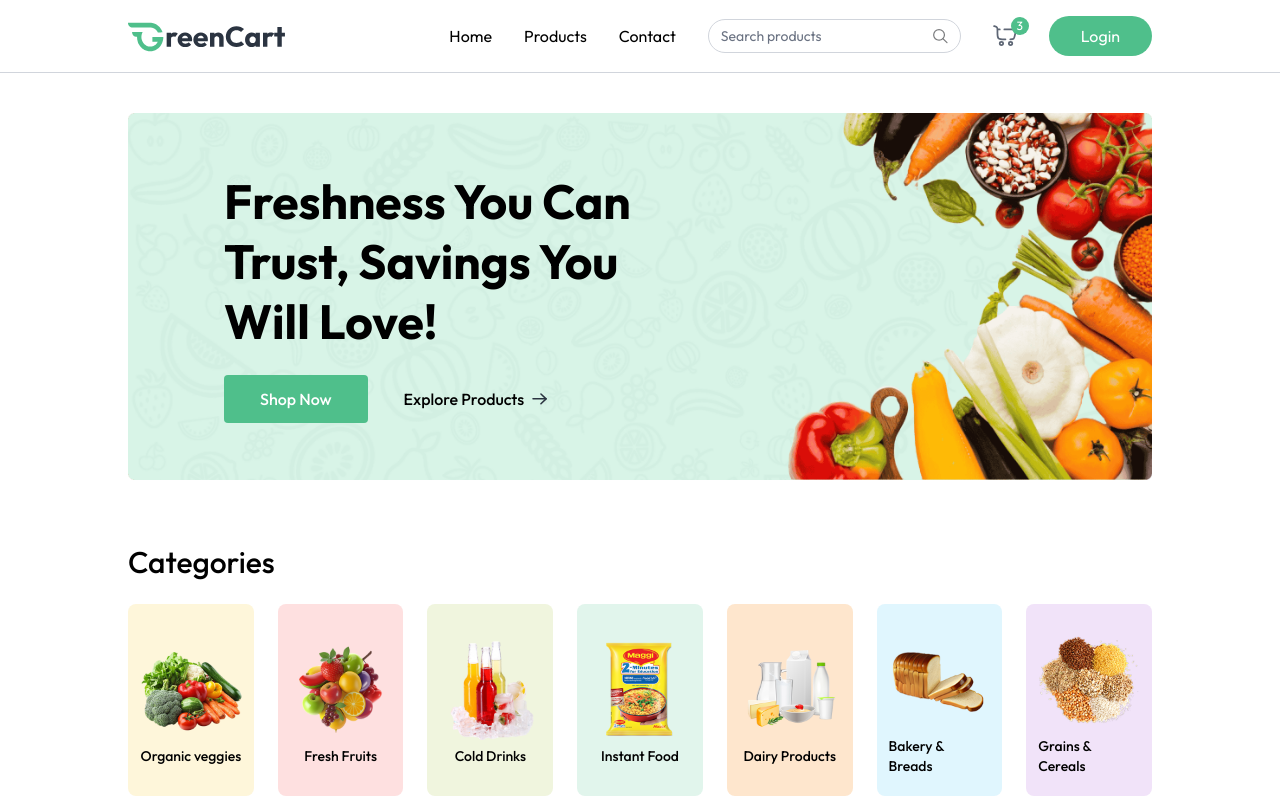
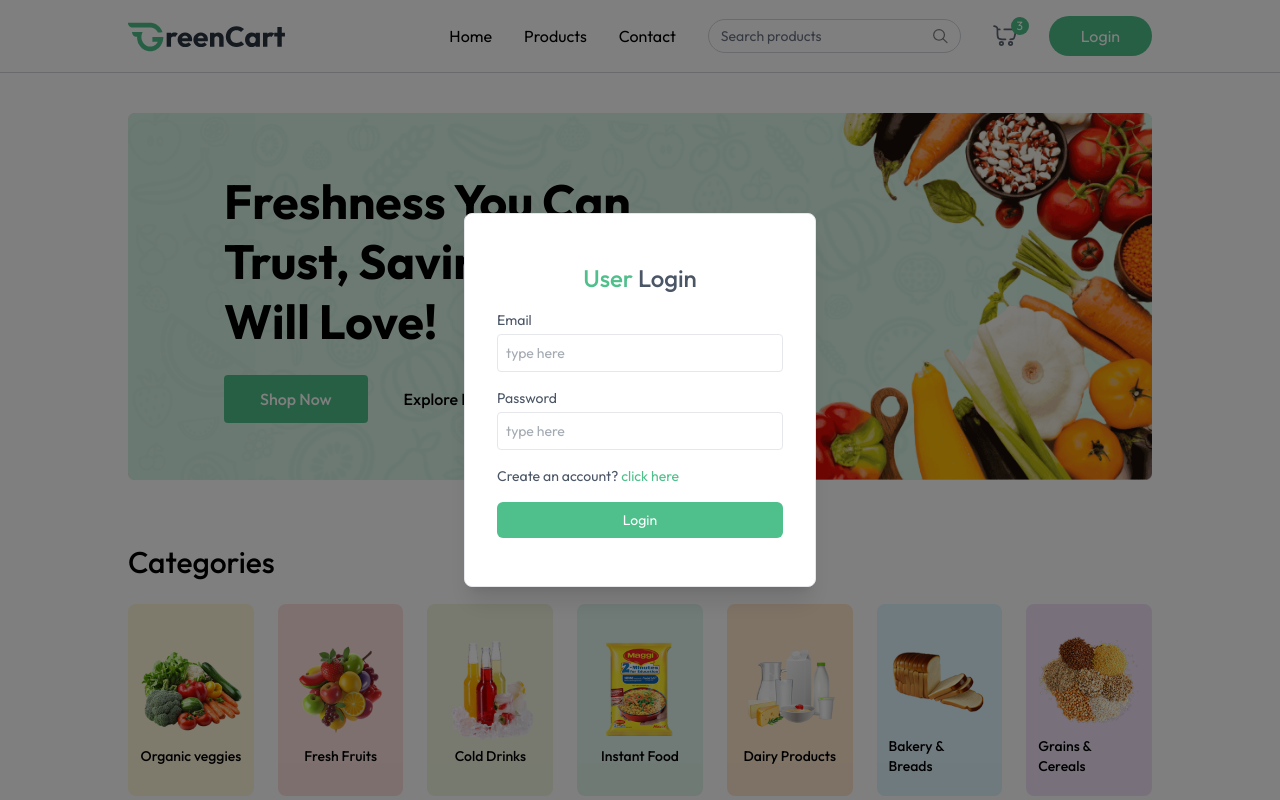
Before and after one commit to arwijesuriya/mern-grocery, a React (Vite) app in the folder frontend/: page / in a window 1280 px wide. Shown: the top 800 px of the page. Built offline with nearby package versions, Linux system fonts and the light colour scheme.

Commit message:
login page completed

```diff
--- a/frontend/src/components/Login.jsx
+++ b/frontend/src/components/Login.jsx
@@ -1,9 +1,67 @@
-import React from 'react'
+import React from "react";
+import { useAppContext } from "../context/AppContext";
 
 const Login = () => {
-  return (
-    <div>Login</div>
-  )
+
+    const { setShowUserLogin, setUser } = useAppContext();
+    const [state, setState] = React.useState("login");
+    const [name, setName] = React.useState("");
+    const [email, setEmail] = React.useState("");
+    const [password, setPassword] = React.useState("");
+
+    const onSubmitHandler = async (event) => {
+        event.preventDefault();
+        setUser({
+            email: "test@example.com",
+            name: "testMail"
+        })
+        setShowUserLogin(false);
+    }
+
+    return (
+        <div
+            onClick={() =>
+                setShowUserLogin(false)
+            }
+            className="fixed top-0 bottom-0 left-0 right-0 z-30 flex items-center text-sm text-gray-600 bg-black/50"
+        >
+            <form
+                onSubmit={onSubmitHandler}
+                onClick={(e) => e.stopPropagation()}
+                className="flex flex-col gap-4 m-auto items-start p-8 py-12 w-80 sm:w-[352px] rounded-lg shadow-xl border border-gray-200 bg-white"
+            >
+                <p className="text-2xl font-medium m-auto">
+                    <span className="text-primary">User</span> {state === "login" ? "Login" : "Sign Up"}
+                </p>
+                {state === "register" && (
+                    <div className="w-full">
+                        <p>Name</p>
+                        <input onChange={(e) => setName(e.target.value)} value={name} placeholder="type here" className="border border-gray-200 rounded w-full p-2 mt-1 outline-primary" type="text" required />
+                    </div>
+                )}
+                <div className="w-full ">
+                    <p>Email</p>
+                    <input onChange={(e) => setEmail(e.target.value)} value={email} placeholder="type here" className="border border-gray-200 rounded w-full p-2 mt-1 outline-primary" type="email" required />
+                </div>
+                <div className="w-full ">
+                    <p>Password</p>
+                    <input onChange={(e) => setPassword(e.target.value)} value={password} placeholder="type here" className="border border-gray-200 rounded w-full p-2 mt-1 outline-primary" type="password" required />
+                </div>
+                {state === "register" ? (
+                    <p>
+                        Already have account? <span onClick={() => setState("login")} className="text-primary cursor-pointer">click here</span>
+                    </p>
+                ) : (
+                    <p>
+                        Create an account? <span onClick={() => setState("register")} className="text-primary cursor-pointer">click here</span>
+                    </p>
+                )}
+                <button className="bg-primary hover:bg-primary-dull transition-all text-white w-full py-2 rounded-md cursor-pointer">
+                    {state === "register" ? "Create Account" : "Login"}
+                </button>
+            </form>
+        </div>
+    )
 }
 
 export default Login
--- a/frontend/src/components/Navbar.jsx
+++ b/frontend/src/components/Navbar.jsx
@@ -36,7 +36,13 @@
                 </div>
 
                 {!user ? (
-                    <button className="cursor-pointer px-8 py-2 bg-primary hover:bg-primary-dull transition text-white rounded-full">
+                    <button
+                        onClick={() => {
+                            setOpen(false);
+                            setShowUserLogin(true);
+                        }}
+                        className="cursor-pointer px-8 py-2 bg-primary hover:bg-primary-dull transition text-white rounded-full"
+                    >
                         Login
                     </button>
                 ) : (
--- a/frontend/src/context/AppContext.jsx
+++ b/frontend/src/context/AppContext.jsx
@@ -12,7 +12,7 @@
     const navigate = useNavigate();
     const [user, setUser] = useState(null);
     const [isSeller, setIseller] = useState(false);
-    const [showUserLogin, setShowUserLogin] = useState(false);
+    const [showUserLogin, setShowUserLogin] = useState(true);
     const [products, setProducts] = useState([]);
     const [cartItems, setCartItems] = useState([]);
 
```
